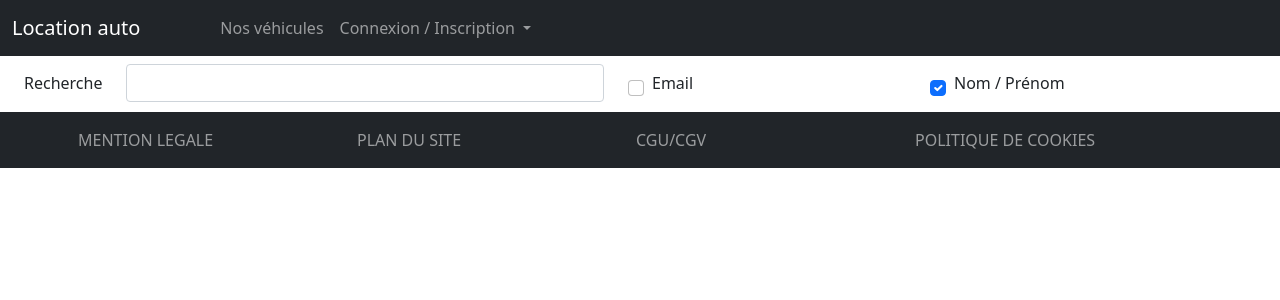
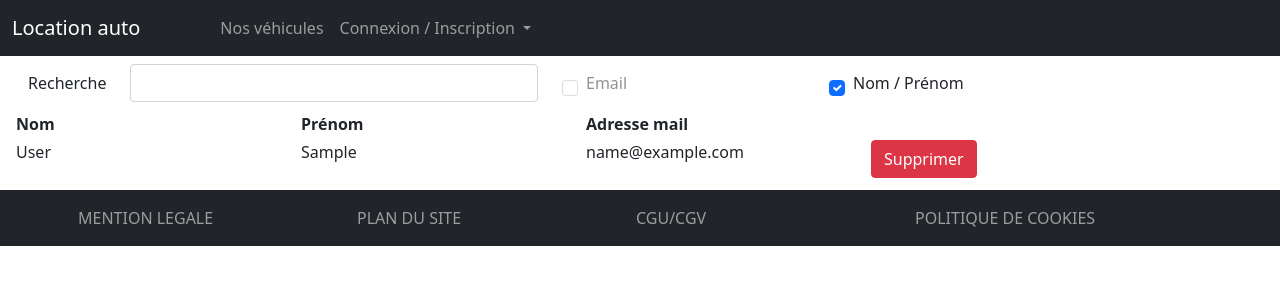
Before and after one commit to arshess/FilRouge, a CodeIgniter app: page /FILROUGE/admin/showProfil in a window 1280 px wide. Shown: the top 300 px of the page. Run offline with CodeIgniter, Linux system fonts and the light colour scheme; tables that the repository leaves empty hold one stand-in row (values such as "Sample post").

Commit message:
liste profil admin (sans recherche) + delecte account + reactivate account

```diff
--- a/application/controllers/Admin.php
+++ b/application/controllers/Admin.php
@@ -33,12 +33,29 @@ class Admin extends CI_Controller
 
 	public function showProfil()
 	{
-
 		$this->load->view('template/header');
-		$this->load->view('admin/viewAProfils');
+		$this->load->model('User_model','',true);
+		$data['users'] = $this->User_model->getAllUsers();
+		$this->load->view('admin/viewAProfils',$data);
 		$this->load->view('template/footer');
 	}
 
+	public function deleteAccount($id){
+		$this->load->view('template/header');
+		$this->load->model('User_model','',true);
+		$data['users'] = $this->User_model->getAllUsers();
+		$this->User_model->deleteAccount($id);
+		$this->load->view('admin/viewAProfils',$data);
+		$this->load->view('template/footer');
+	}
+	public function reactivateAccount($id){
+		$this->load->view('template/header');
+		$this->load->model('User_model','',true);
+		$data['users'] = $this->User_model->getAllUsers();
+		$this->User_model->reactivateAccount($id);
+		$this->load->view('admin/viewAProfils',$data);
+		$this->load->view('template/footer');
+	}
 	public function showLocation()
 	{
 		$this->load->view('template/header');
--- a/application/models/user_model.php
+++ b/application/models/user_model.php
@@ -24,6 +24,10 @@ class User_model extends CI_Model
 		$data = ['firstName' => $firstname, 'lastName' => $lastname, 'birthDate' => $birthdate, 'address' => $address, 'zipCode' => $zipcode, 'city' => $city, 'IdCard' => $idcard, 'driverLicense' => $license, 'avatar' => $avatar, 'email' => $email];
 		return $this->db->update('user', $data, "user_id = " . $id);
 	}
+	public function deleteAccount($id){
+		$this->db->where('user_id',$id);
+		$this->db->delete('user');
+	}
 	public function checkAdmin($id = null)
 	{
 		$this->db->select('admin');
@@ -33,7 +37,10 @@ class User_model extends CI_Model
 	public function archiveProfil($id){
 		$data = ['archived'=>1];
 		return $this->db->update('user', $data, "user_id = " . $id);
-
+	}
+	public function reactivateAccount($id){
+		$data = ['archived'=>0];
+		return $this->db->update('user', $data, "user_id = " . $id);
 	}
 
 	public function getTypes()
--- a/application/views/admin/viewAProfils.php
+++ b/application/views/admin/viewAProfils.php
@@ -1,4 +1,4 @@
-<div class="container-fluid">
+<div class="container ms-1">
     <div class="row justify-content-center my-2">
         <?= form_open('', ['class' => 'container row']) ?>
         <div class="col-md-6 row">
@@ -12,15 +12,41 @@
 
         <div class="col-md-6 d-flex">
             <div class="form-check col">
-                <?= form_input(['type' => 'checkbox', 'id' => 'inputCheckemail', 'name' => 'inputCheckemail', 'class' => 'form-check-input mt-3']) ?>
+                <?= form_input(['type' => 'checkbox', 'id' => 'inputCheckemail', 'name' => 'inputCheckemail', 'class' => 'form-check-input mt-3', 'disabled'=>'true']) ?>
                 <?= form_label('Email', 'inputCheckemail', ['class' => 'form-check-label col-form-label']) ?>
             </div>
 
-            <div class="form-check col ">
-                <?= form_input(['type' => 'checkbox', 'id' => 'inputCheckname', 'name' => 'inputCheckname', 'class' => 'form-check-input mt-3','checked'=>'true']) ?>
+            <div class="form-check col">
+                <?= form_input(['type' => 'checkbox', 'id' => 'inputCheckname', 'name' => 'inputCheckname', 'class' => 'form-check-input mt-3', 'checked' => 'true']) ?>
                 <?= form_label('Nom / Prénom', 'inputCheckname', ['class' => 'form-check-label  col-form-label']) ?>
             </div>
         </div>
+    </div>
+    <div class="row my-2">
+    <div class="container">
+    <div class="row fw-bold">
+    <div class="col-3">Nom</div>
+    <div class="col-3">Prénom</div>
+    <div class="col-3">Adresse mail</div>
 
     </div>
+    <?php foreach ($users as $user) {?>
+        <div class="row my-1">
+        <div class="col-3"><?=$user->lastName?></div>
+        <div class="col-3"><?=$user->firstName?></div>
+        <div class="col-3"><?=$user->email?></div>
+
+        <div class="col-6 col-md-1"><a href="<?=base_url('Admin/deleteAccount')?>/<?=$user->user_id?>" class="btn btn-danger">Supprimer</a></div>
+        <?php if($user->archived==1){?>
+        <div class="col-6 col-md-1"><a href="<?=base_url('Admin/reactivateAccount')?>/<?=$user->user_id?>" class="btn btn-primary">Reactiver</a></div>
+        <?php } ?>
+
+        </div>
+
+
+
+
+    <?php } ?>
+    </div>
+    </div>
 </div>
--- a/application/views/profil.php
+++ b/application/views/profil.php
@@ -1,9 +1,9 @@
 <?php setlocale(LC_ALL, 'fra.utf8'); ?>
 <div class="container-fluid container_user py-3">
     <div class="container row bg-light ms-auto me-auto rounded">
-        <div class="col-lg-6 my-5">
+        <div class="col-12 col-lg-6 my-5">
             <div class="row">
-                <img id="profil-avatar" src="<?= base_url() . 'public/images/avatar/' . $avatar ?>" alt="avatar du profil">
+                <img id="profil-avatar" class="col-12 col-lg-3" src="<?= base_url() . 'public/images/avatar/' . $avatar ?>" alt="avatar du profil">
             </div>
 
             <p class="row my-3">
--- a/public/style/style.css
+++ b/public/style/style.css
@@ -3,5 +3,5 @@
     heigth : 80vh;
 }
 #profil-avatar{
-    max-width : 150px;
+    /* max-width : 150px; */
 }
```
